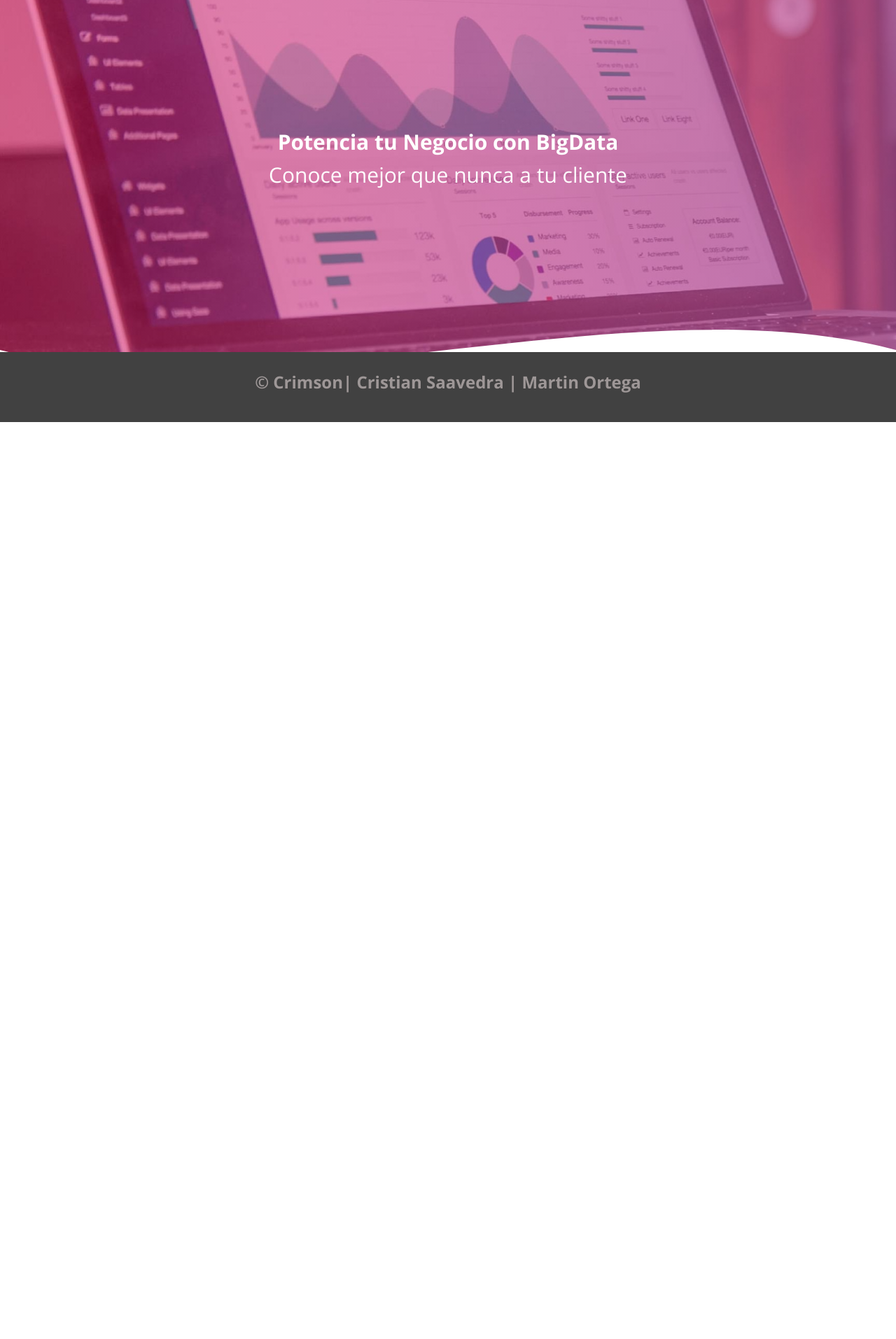
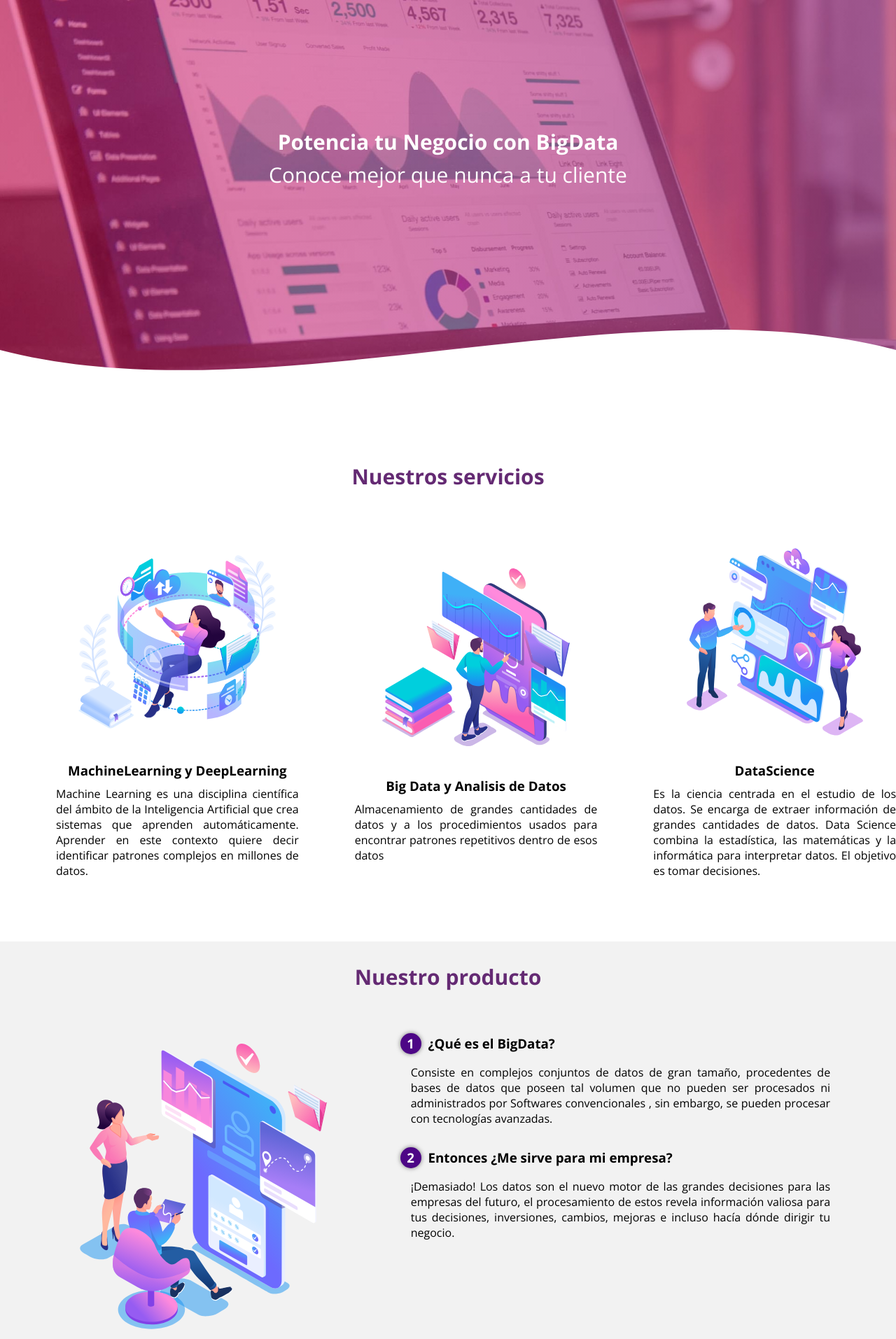
Before and after one commit to CristianSaavedraVasquez/CrimsonDataIntelligence, a PHP site: page / in a window 1280 px wide. Shown: the part 90-2003 px from the top of the page at 70% size. Before the commit the page ends 693 px from the top, so only its background shows below. Run offline with PHP 8.4, Linux system fonts and the light colour scheme.

Commit message:
cambios tamaño

```diff
--- a/css/estilos.css
+++ b/css/estilos.css
@@ -28,8 +28,8 @@ body {
 }
 .contenedor3{
   overflow: auto;
-  height: 100%;
-  max-height: 503px;
+  height: auto;
+  max-height: auto;
 }
 .contenedor4{
   height: 100%;
```
